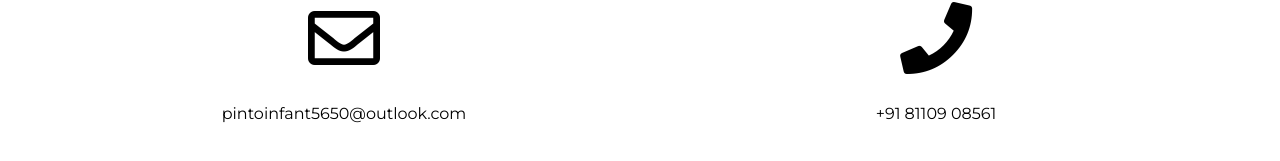
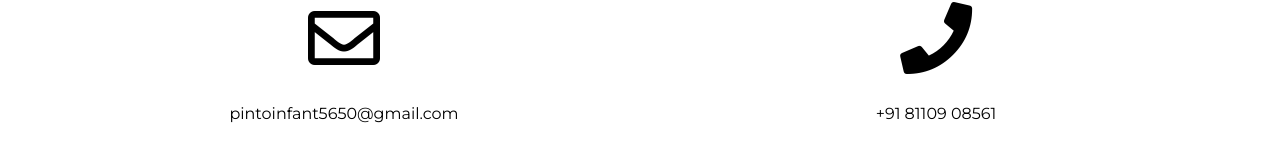
Before and after one commit to Pinto565/portfolio-react, a React (Create React App) app: page /contact in a window 1280 px wide. Shown: the part 373-534 px from the top of the page. Built offline with nearby package versions, Linux system fonts and the light colour scheme.

Commit message:
Update contact.js

```diff
--- a/src/pages/contact.js
+++ b/src/pages/contact.js
@@ -10,7 +10,7 @@ function contact() {
             <i className="far fa-envelope"></i>
             <p className="info">
               <a href="mailto:pintoinfant5650@gmail.com">
-                pintoinfant5650@outlook.com
+                pintoinfant5650@gmail.com
               </a>
             </p>
           </div>
```
